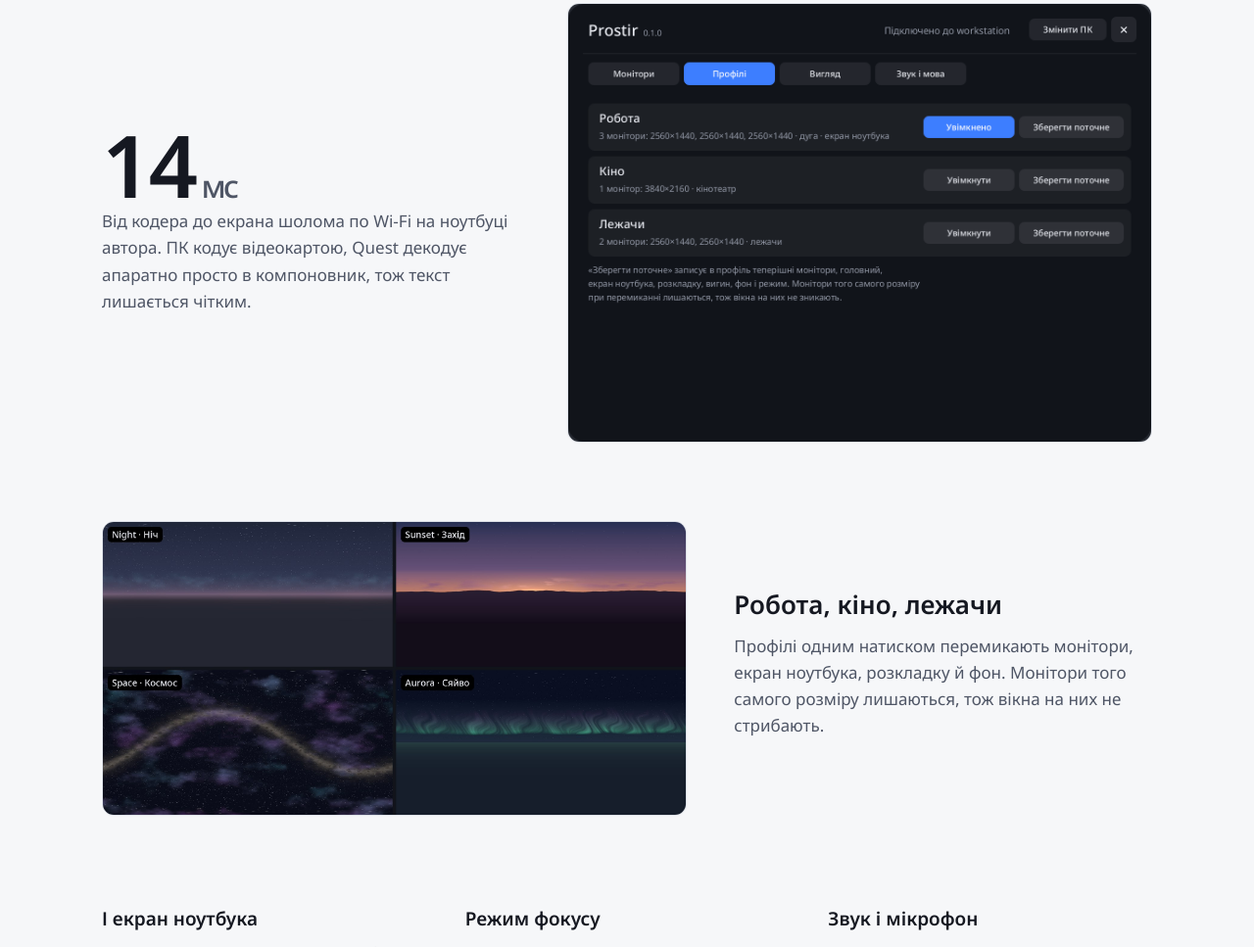
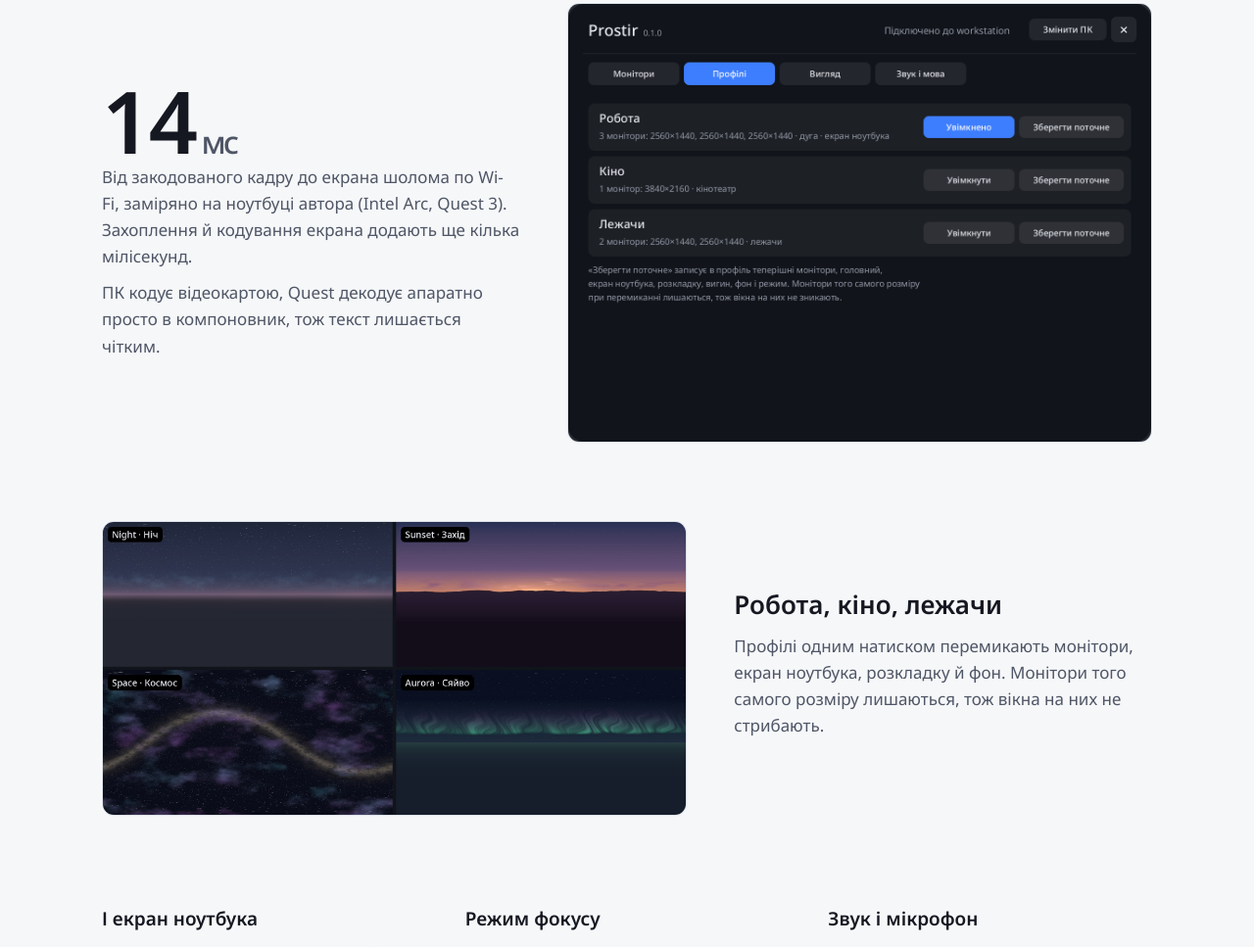
Before and after one commit to OlexiyOdarchuk/prostir, a plain HTML site: page docs/uk/index.html in a window 1280 px wide. Shown: the part 1712-2679 px from the top of the page at 98% size. Drawn offline with Linux system fonts and the light colour scheme.

Commit message:
Сайт і README: 14 мс чесно пояснено (від закодованого кадру до показу, плюс захоплення й кодування)

```diff
--- a/docs/uk/index.html
+++ b/docs/uk/index.html
@@ -73,7 +73,8 @@
       <div class="band reveal">
         <div class="copy">
           <div class="figure-number">14<small>мс</small></div>
-          <p>Від кодера до екрана шолома по Wi-Fi на ноутбуці автора. ПК кодує відеокартою, Quest декодує апаратно просто в компоновник, тож текст лишається чітким.</p>
+          <p>Від закодованого кадру до екрана шолома по Wi-Fi, заміряно на ноутбуці автора (Intel Arc, Quest 3). Захоплення й кодування екрана додають ще кілька мілісекунд.</p>
+          <p>ПК кодує відеокартою, Quest декодує апаратно просто в компоновник, тож текст лишається чітким.</p>
         </div>
         <img src="menu-profiles.png" width="1280" height="960" loading="lazy" alt="Меню в шоломі, вкладка «Профілі»: Робота, Кіно, Лежачи">
       </div>
```
Also changed, not shown: docs/index.html (+2 -1 lines), 2 other files.
